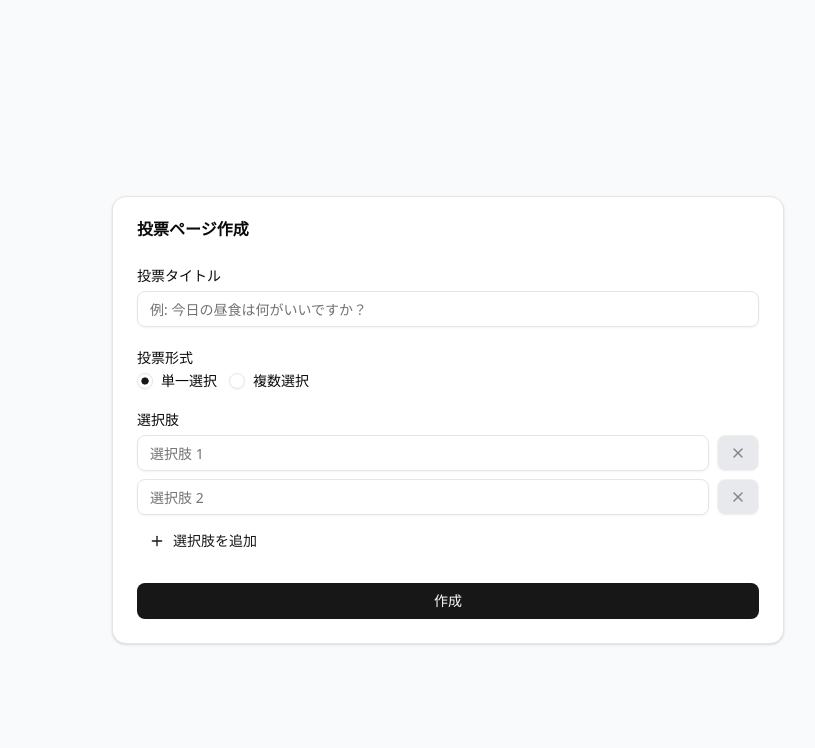
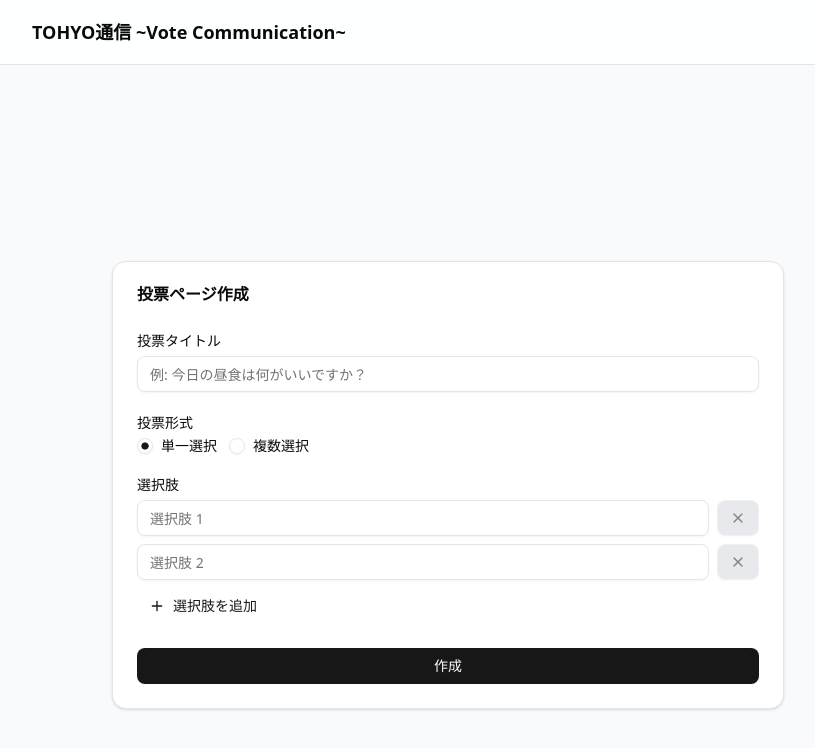
Before and after one commit to shu-kitamura/tohyo-communication, a Next.js app: page / in a window 1280 px wide. Shown: the top 748 px of the page, without its empty margins (192-1007 px from the left). Built offline with nearby package versions, Linux system fonts and the light colour scheme.

Commit message:
add Header

```diff
--- a/app/layout.tsx
+++ b/app/layout.tsx
@@ -1,6 +1,8 @@
 import type { Metadata } from "next";
 import { Geist, Geist_Mono } from "next/font/google";
 import "./globals.css";
+
+import { Header } from "@/components/common/header";
 
 const geistSans = Geist({
   variable: "--font-geist-sans",
@@ -23,10 +25,11 @@ export default function RootLayout({
   children: React.ReactNode;
 }>) {
   return (
-    <html lang="ja">
+    <html lang="ja" suppressHydrationWarning>
       <body
         className={`${geistSans.variable} ${geistMono.variable} antialiased`}
       >
+        <Header />
         {children}
       </body>
     </html>
--- /dev/null
+++ b/components/common/header.tsx
@@ -0,0 +1,13 @@
+import * as React from "react"
+
+function Header () {
+  return (
+    <header className="w-full border-b bg-background/50 backdrop-blur-sm sticky top-0 z-50">
+      <div className="mx-auto h-16 max-w-4xl flex items-center px-4 sm:px-6 lg:px-8 dark:bg-indigo-900">
+        <h1 className="text-lg font-semibold text-foreground">TOHYO通信 ~Vote Communication~</h1>
+      </div>
+    </header>
+  )
+}
+
+export { Header }
```
